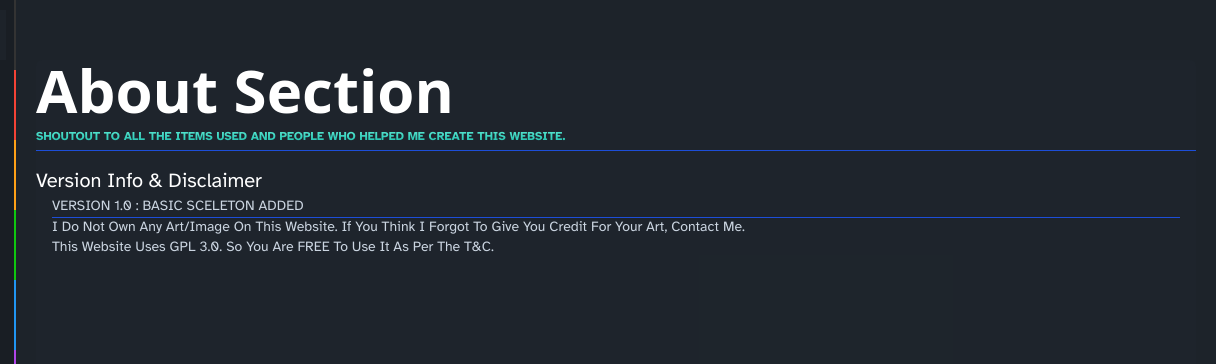
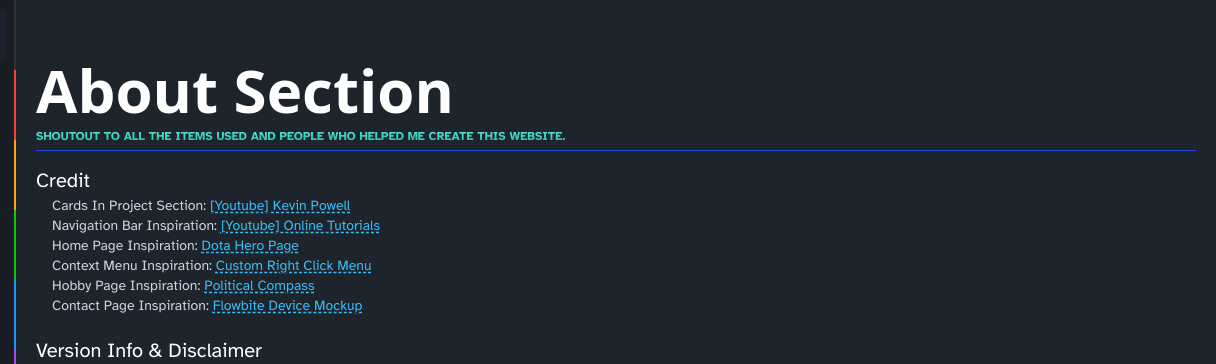
Before and after one commit to Shounaks/astro-portfolio, an Astro site: page /about in a window 1280 px wide. Shown: the top 364 px of the page, 64-1280 px from the left. Built offline with nearby package versions, Linux system fonts and the light colour scheme; Astro itself is replaced by a stand-in of ours.

Commit message:
Adding Credits Section

```diff
--- a/src/pages/about.astro
+++ b/src/pages/about.astro
@@ -15,6 +15,18 @@ import MainLayout from "../layouts/MainLayout.astro";
 				website.
 			</p>
 			<hr class="border-y-blue-700 pb-2" />
+		</div>
+
+		<div class="text-white">
+			<p>Credit</p>
+		</div>
+		<div class="px-4 min-w-full rounded-xl capitalize text-sm text-slate-300 pb-5">
+			<p>Cards in Project Section: <a class="text-sky-400 underline-offset-2 underline decoration-dashed" href="https://www.youtube.com/watch?v=DCRcFf39SYo" target="_blank">[Youtube] Kevin Powell</a></p>
+			<p>Navigation Bar Inspiration: <a class="text-sky-400 underline-offset-2 underline decoration-dashed" href="https://www.youtube.com/watch?v=PuLujpkLRUM" target="_blank">[Youtube] Online Tutorials</a></p>
+			<p>Home Page Inspiration: <a class="text-sky-400 underline-offset-2 underline decoration-dashed" href="https://www.dota2.com/hero/bloodseeker" target="_blank">Dota Hero Page</a></p>
+			<p>Context Menu Inspiration: <a class="text-sky-400 underline-offset-2 underline decoration-dashed" href="https://dev.to/stackfindover/how-to-create-a-custom-right-click-menu-54h2" target="_blank">Custom Right Click Menu</a></p>
+			<p>Hobby Page Inspiration: <a class="text-sky-400 underline-offset-2 underline decoration-dashed" href="https://knowyourmeme.com/memes/political-compass/photos" target="_blank">Political Compass</a></p>
+			<p>Contact Page Inspiration: <a class="text-sky-400 underline-offset-2 underline decoration-dashed" href="https://flowbite.com/docs/components/device-mockups/" target="_blank">Flowbite Device Mockup</a></p>
 		</div>
 		<div class="text-white">
 			<p>Version Info & Disclaimer</p>
```
